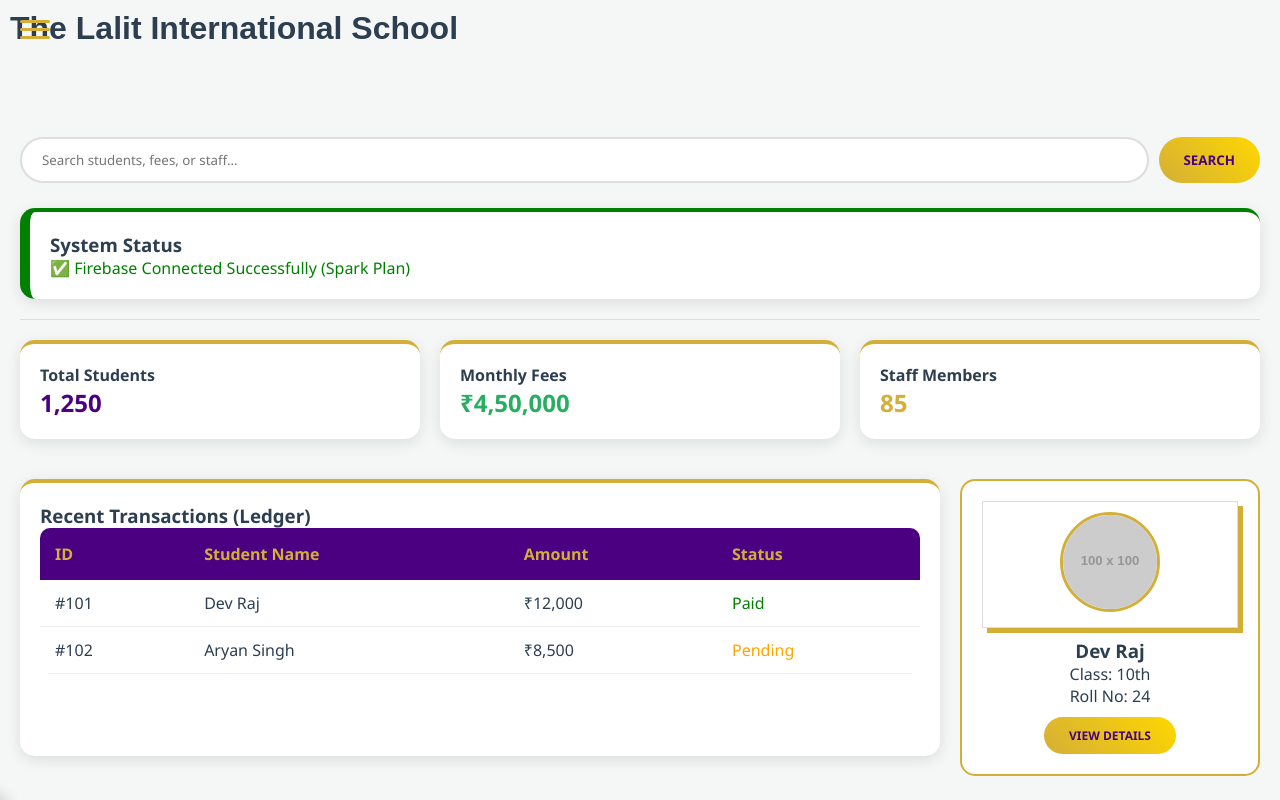
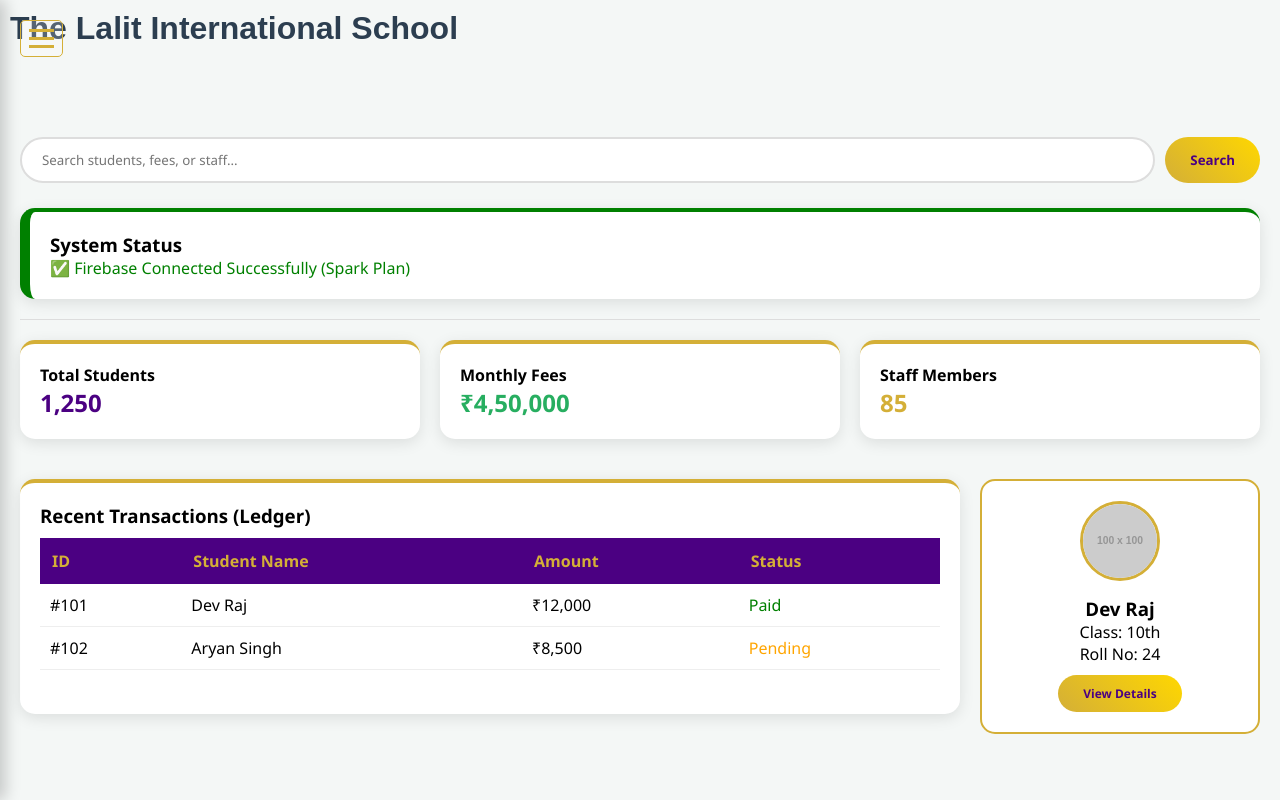
Before and after one commit to englooin/School, a plain HTML site: page index.html in a window 1280 px wide. Drawn offline with Linux system fonts and the light colour scheme; placeholder pictures from the web are drawn by us.

Commit message:
Update style.css

```diff
--- a/style.css
+++ b/style.css
@@ -1,167 +1,34 @@
-/* Custom Variables based on Logo Colors */
+/* Custom Variables - The Lalit International School */
 :root {
-    --primary-gold: #D4AF37; /* Gold color from logo */
-    --royal-purple: #4B0082; /* Deep purple background */
+    --primary-gold: #D4AF37;
+    --royal-purple: #4B0082;
     --light-gold: #FFD700;
     --text-dark: #2c3e50;
     --bg-light: #f4f7f6;
     --white: #ffffff;
-    --glass-bg: rgba(255, 255, 255, 0.9);
     --shadow: 0 4px 15px rgba(0,0,0,0.1);
 }
 
-* {
-    margin: 0;
-    padding: 0;
-    box-sizing: border-box;
-    font-family: 'Segoe UI', Tahoma, Geneva, Verdana, sans-serif;
-}
+* { margin: 0; padding: 0; box-sizing: border-box; font-family: 'Segoe UI', sans-serif; }
 
-body {
-    background-color: var(--bg-light);
-    color: var(--text-dark);
-}
+body { background-color: var(--bg-light); overflow-x: hidden; }
 
-/* 1. Sidebar & Toggle Button Styles */
+/* --- SIDEBAR & OVERLAY --- */
 #sidebar {
     position: fixed;
-    left: -280px;
+    top: 0;
+    left: -280px; /* Hidden by default */
     width: 280px;
-    height: 100%;
+    height: 100vh;
     background: linear-gradient(180deg, var(--royal-purple), #2a004a);
     color: var(--white);
-    transition: all 0.4s cubic-bezier(0.77, 0, 0.175, 1);
+    transition: all 0.4s ease;
     z-index: 1000;
-    padding-top: 60px;
     box-shadow: 5px 0 15px rgba(0,0,0,0.2);
 }
 
 .sidebar-active { left: 0 !important; }
 
-#menu-toggle {
-    position: fixed;
-    top: 20px;
-    left: 20px;
-    z-index: 1001;
-    cursor: pointer;
-    background: transparent;
-    border: none;
-    display: flex;
-    flex-direction: column;
-    gap: 5px;
-}
-
-#menu-toggle span {
-    width: 30px;
-    height: 3px;
-    background: var(--primary-gold);
-    transition: 0.3s;
-    border-radius: 2px;
-}
-
-/* 2. Global Content Container */
-.main-content {
-    padding: 80px 20px 20px 20px;
-    transition: margin 0.4s;
-}
-
-/* 3. Modern Cards & Stats */
-.card {
-    background: var(--white);
-    border-radius: 15px;
-    padding: 20px;
-    box-shadow: var(--shadow);
-    border-top: 4px solid var(--primary-gold);
-    margin-bottom: 20px;
-    transition: transform 0.3s ease;
-}
-
-.card:hover { transform: translateY(-5px); }
-
-/* 4. Search Bar & Buttons */
-.search-container {
-    display: flex;
-    gap: 10px;
-    margin-bottom: 25px;
-}
-
-input[type="text"], input[type="search"] {
-    flex: 1;
-    padding: 12px 20px;
-    border: 2px solid #ddd;
-    border-radius: 25px;
-    outline: none;
-}
-
-input:focus { border-color: var(--primary-gold); }
-
-.btn-royal {
-    background: linear-gradient(45deg, var(--primary-gold), var(--light-gold));
-    color: var(--royal-purple);
-    border: none;
-    padding: 10px 25px;
-    border-radius: 25px;
-    font-weight: bold;
-    cursor: pointer;
-    text-transform: uppercase;
-}
-
-/* 5. School Ledger / Table Design */
-.ledger-table {
-    width: 100%;
-    border-collapse: collapse;
-    background: var(--white);
-    border-radius: 10px;
-    overflow: hidden;
-}
-
-.ledger-table th {
-    background: var(--royal-purple);
-    color: var(--primary-gold);
-    padding: 15px;
-    text-align: left;
-}
-
-.ledger-table td {
-    padding: 12px 15px;
-    border-bottom: 1px solid #eee;
-}
-
-.ledger-table tr:hover { background: #fdf9e9; }
-
-/* 6. Profile ID Card Style */
-.id-card {
-    width: 300px;
-    background: var(--white);
-    border: 2px solid var(--primary-gold);
-    border-radius: 15px;
-    text-align: center;
-    padding: 20px;
-    position: relative;
-}
-
-.profile-img {
-    width: 100px;
-    height: 100px;
-    border-radius: 50%;
-    border: 3px solid var(--primary-gold);
-    object-fit: cover;
-}
-
-/* 7. Image Frames & Charts */
-.img-frame {
-    padding: 10px;
-    background: var(--white);
-    border: 1px solid #ddd;
-    box-shadow: 5px 5px 0px var(--primary-gold);
-}
-
-.chart-container {
-    height: 300px;
-    width: 100%;
-}
-
-/* 8. Overlay for Sidebar */
 #sidebar-overlay {
     position: fixed;
     top: 0;
@@ -174,3 +41,79 @@ input:focus { border-color: var(--primary-gold); }
 }
 
 .overlay-active { display: block !important; }
+
+/* --- TOGGLE BUTTON --- */
+#menu-toggle {
+    position: fixed;
+    top: 20px;
+    left: 20px;
+    z-index: 1001;
+    cursor: pointer;
+    background: rgba(255, 255, 255, 0.2);
+    border: 1px solid var(--primary-gold);
+    padding: 8px;
+    border-radius: 5px;
+    display: flex;
+    flex-direction: column;
+    gap: 5px;
+}
+
+#menu-toggle span {
+    width: 25px;
+    height: 3px;
+    background: var(--primary-gold);
+    display: block;
+    transition: 0.3s;
+}
+
+/* --- UI ELEMENTS --- */
+.main-content { padding: 80px 20px 20px; }
+
+.card {
+    background: var(--white);
+    border-radius: 15px;
+    padding: 20px;
+    box-shadow: var(--shadow);
+    border-top: 4px solid var(--primary-gold);
+    margin-bottom: 20px;
+}
+
+.search-container { display: flex; gap: 10px; margin-bottom: 25px; }
+
+input[type="text"] {
+    flex: 1;
+    padding: 12px 20px;
+    border: 2px solid #ddd;
+    border-radius: 25px;
+    outline: none;
+}
+
+.btn-royal {
+    background: linear-gradient(45deg, var(--primary-gold), var(--light-gold));
+    color: var(--royal-purple);
+    border: none;
+    padding: 10px 25px;
+    border-radius: 25px;
+    font-weight: bold;
+    cursor: pointer;
+}
+
+.ledger-table {
+    width: 100%;
+    border-collapse: collapse;
+    margin-top: 10px;
+}
+
+.ledger-table th { background: var(--royal-purple); color: var(--primary-gold); padding: 12px; text-align: left; }
+.ledger-table td { padding: 10px; border-bottom: 1px solid #eee; }
+
+.id-card {
+    width: 280px;
+    background: white;
+    border: 2px solid var(--primary-gold);
+    border-radius: 15px;
+    padding: 20px;
+    text-align: center;
+}
+
+.profile-img { width: 80px; height: 80px; border-radius: 50%; border: 3px solid var(--primary-gold); }
```
